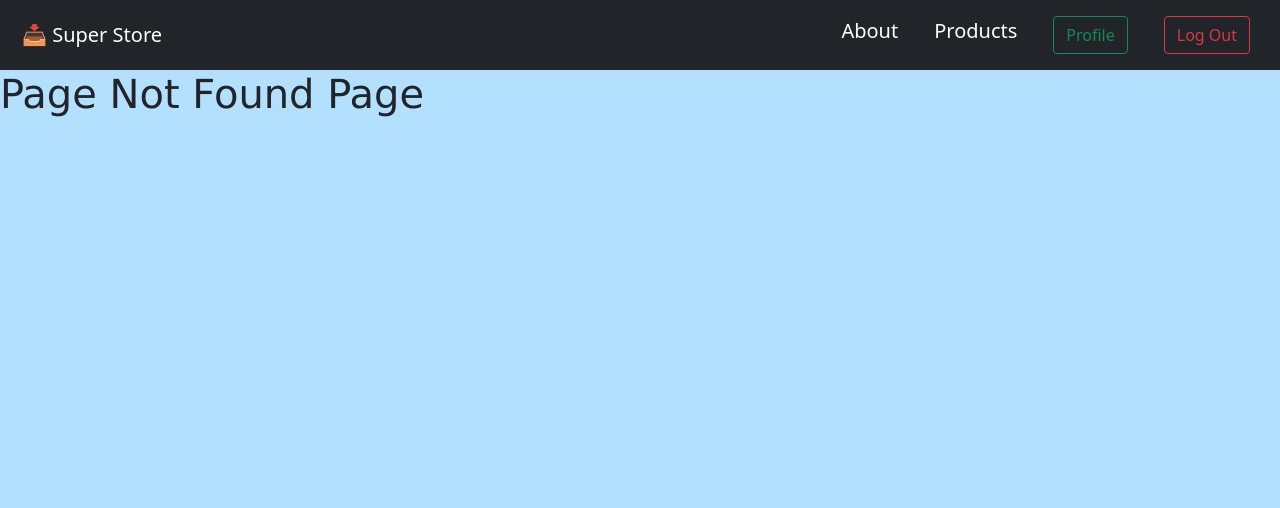
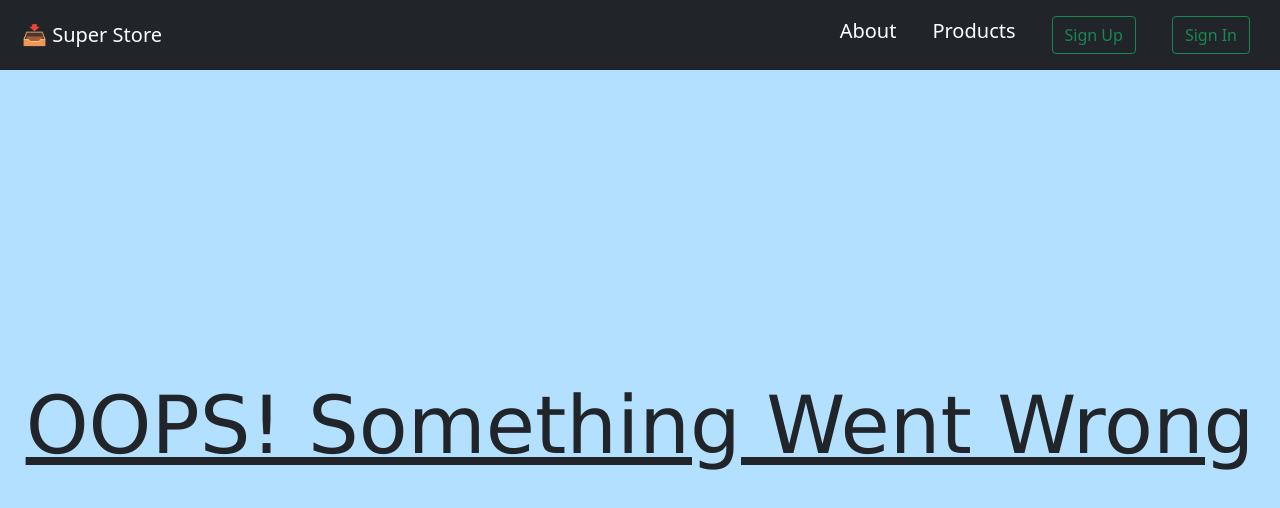
Before and after one commit to prateek-budhiraja/react-concepts, a React (Create React App) app in the folder capstone-product-cart/: page /error in a window 1280 px wide. Before the commit this address had no page. Shown: the top 508 px of the page. Built offline with nearby package versions, Linux system fonts and the light colour scheme.

Commit message:
added error page and fixed styles

```diff
--- a/capstone-product-cart/src/App.js
+++ b/capstone-product-cart/src/App.js
@@ -14,13 +14,16 @@ import SignUp from "./components/auth/SignUp";
 import SignIn from "./components/auth/SignIn";
 import LogOut from "./components/auth/LogOut";
 import UserContext from "./components/context/UserContext";
-import { useContext, useState } from "react";
+import { useContext, useEffect, useState } from "react";
+import Error from "./components/static-pages/Error";
 // import Test from "./components/Test";
 
 function App() {
 	// const { isLoggedIn } = useContext(UserContext);
 
-	const [isLoggedIn, setIsLoggedIn] = useState(true);
+	const [isLoggedIn, setIsLoggedIn] = useState();
+
+	useEffect(() => setIsLoggedIn(false), []);
 
 	return (
 		<Router>
@@ -35,6 +38,7 @@ function App() {
 					<Route path="/signup" component={SignUp} />
 					<Route path="/signin" component={SignIn} />
 					<Route path="/logout" component={LogOut} />
+					<Route path="/error" component={Error} />
 					<Route path="*" component={PageNotFound} />
 				</Switch>
 			</UserContext.Provider>
--- a/capstone-product-cart/src/components/auth/SignUp.js
+++ b/capstone-product-cart/src/components/auth/SignUp.js
@@ -7,12 +7,13 @@ import { useState } from "react";
 import Axios from "axios";
 
 // import { Form } from "reactstrap";
-import { Prompt } from "react-router-dom";
+import { Prompt, useHistory } from "react-router-dom";
 
 import "./authstyle.css";
 import { Button } from "reactstrap";
 
 const SignUp = () => {
+	const history = useHistory();
 	const [isBlocking, setIsBlocking] = useState(false);
 	//YUP object for validation
 	const SignUpValidations = Yup.object().shape({
@@ -63,10 +64,8 @@ const SignUp = () => {
 						})
 						.catch(function (error) {
 							console.log(error.response.data);
-							// resetForm();
-
-							// history.push("/error");
-							// console.log(values);
+							resetForm();
+							history.push("/error");
 						});
 				}}
 			>
--- a/capstone-product-cart/src/components/static-pages/Error.js
+++ b/capstone-product-cart/src/components/static-pages/Error.js
@@ -1,7 +1,11 @@
+import "./styles.css";
+
 const Error = () => {
 	return (
-		<div>
-			<h1>OOPS! Something Went Wrong</h1>
+		<div className="text-center d-grid oops">
+			<h1 className="display-1">
+				<u>OOPS! Something Went Wrong</u>
+			</h1>
 		</div>
 	);
 };
--- a/capstone-product-cart/src/components/static-pages/styles.css
+++ b/capstone-product-cart/src/components/static-pages/styles.css
@@ -37,4 +37,17 @@ img {
   padding: 30px;
 }
 
+.about p {
+  font-size: 1.3rem;
+}
+
 /* about page css ends */
+
+/* error page css */
+.oops {
+  height: 90vh;
+}
+
+.oops h1 {
+  align-self: center;
+}
```
Also changed, not shown: capstone-product-cart/src/data/login.json (+1 -29 lines).
